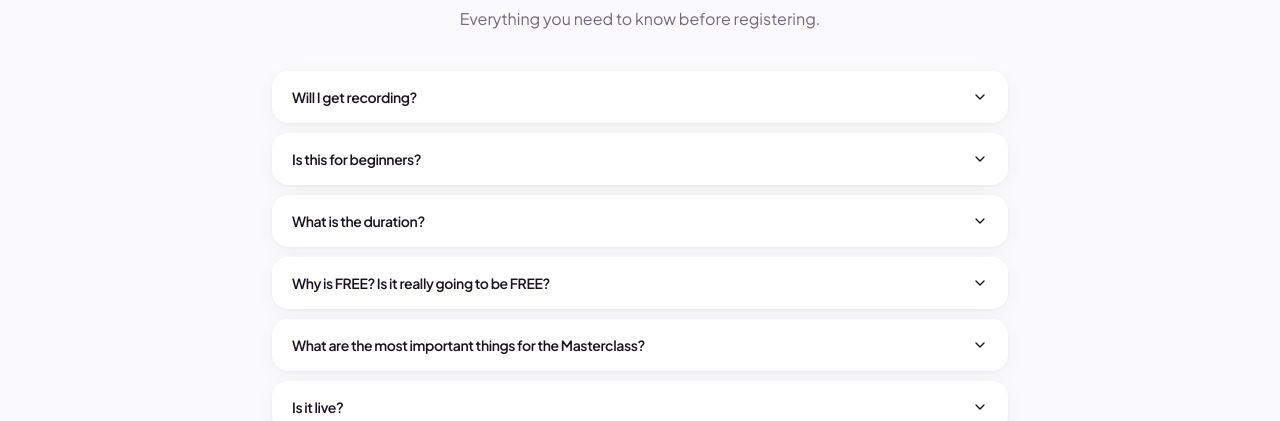
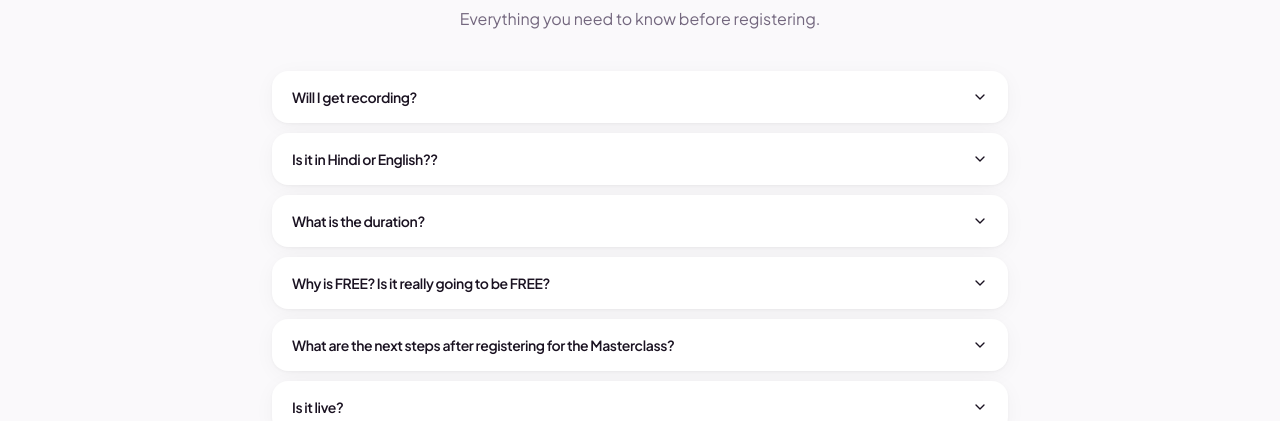
Before and after one commit to offbeatculture/Scientific-Manifestation-fb13, a React (Vite) app: page /ga13 in a window 1280 px wide. Shown: the part 5420-5841 px from the top of the page. Built offline with nearby package versions, Linux system fonts and the light colour scheme; no server answers; the HTML template or start-up script is replaced by a standard one.

Commit message:
update in faq

```diff
--- a/src/components/landing/FAQ.tsx
+++ b/src/components/landing/FAQ.tsx
@@ -2,12 +2,12 @@ import { Accordion, AccordionContent, AccordionItem, AccordionTrigger } from "@/
 import AnimatedSection from "./AnimatedSection";
 
 const faqs = [
-  { q: "Will I get recording?", a: "This is a LIVE-only session and recordings will not be shared. Be there live to get the full experience and interact directly with Ankit." },
-  { q: "Is this for beginners?", a: "Absolutely. Whether you're just starting or have tried manifestation before, this session is designed to work for all levels with a scientific approach." },
-  { q: "What is the duration?", a: "The masterclass is exactly 90 minutes — packed with actionable strategies, live exercises, and a complete blueprint you can use immediately." },
-  { q: "Why is FREE? Is it really going to be FREE?", a: "Yes, 100% free. Ankit believes everyone deserves access to this knowledge. This is a limited-time offer to help as many people as possible." },
-  { q: "What are the most important things for the Masterclass?", a: "Come with an open mind, a notebook, and a quiet space. That's all you need to make the most of this transformative session." },
-  { q: "Is it live?", a: "Yes! This is a fully live and interactive Zoom session. You'll be able to ask questions and participate in real-time exercises." },
+  { q: "Will I get recording?", a: "No. It is a limited time broadcast only. The recordings are not shared." },
+  { q: "Is it in Hindi or English??", a: "This workshop will be conducted in English only." },
+  { q: "What is the duration?", a: "It is a 90 minutes program. The timing is mentioned at the top of this page." },
+  { q: "Why is FREE? Is it really going to be FREE?", a: "We want to reach as many people as possible, and give them an opportunity to transform their life. But the real cost of this masterclass is Rs. 499. It’s NOT going to be FREE in the near future. So, register before the price goes up." },
+  { q: "What are the next steps after registering for the Masterclass?", a: "You have to join the WhatsApp group for the Masterclass. All the announcements will be communicated to the group. We will also be sharing a link to the Masterclass over the registered email ID." },
+  { q: "Is it live?", a: "This Masterclass was originally recorded during a live session and is now available as a limited-time broadcast.- You’ll experience the full energy of the original session — just like those who attended it live." },
 ];
 
 const FAQ = () => (
--- a/src/components/landing/ga/FAQGa.tsx
+++ b/src/components/landing/ga/FAQGa.tsx
@@ -2,12 +2,12 @@ import { Accordion, AccordionContent, AccordionItem, AccordionTrigger } from "@/
 import AnimatedSection from "../AnimatedSection";
 
 const faqs = [
-  { q: "Will I get recording?", a: "This is a LIVE-only session and recordings will not be shared. Be there live to get the full experience and interact directly with Ankit." },
-  { q: "Is this for beginners?", a: "Absolutely. Whether you're just starting or have tried manifestation before, this session is designed to work for all levels with a scientific approach." },
-  { q: "What is the duration?", a: "The masterclass is exactly 90 minutes — packed with actionable strategies, live exercises, and a complete blueprint you can use immediately." },
-  { q: "Why is FREE? Is it really going to be FREE?", a: "Yes, 100% free. Ankit believes everyone deserves access to this knowledge. This is a limited-time offer to help as many people as possible." },
-  { q: "What are the most important things for the Masterclass?", a: "Come with an open mind, a notebook, and a quiet space. That's all you need to make the most of this transformative session." },
-  { q: "Is it live?", a: "Yes! This is a fully live and interactive Zoom session. You'll be able to ask questions and participate in real-time exercises." },
+  { q: "Will I get recording?", a: "No. It is a limited time broadcast only. The recordings are not shared." },
+  { q: "Is it in Hindi or English??", a: "This workshop will be conducted in English only." },
+  { q: "What is the duration?", a: "It is a 90 minutes program. The timing is mentioned at the top of this page." },
+  { q: "Why is FREE? Is it really going to be FREE?", a: "We want to reach as many people as possible, and give them an opportunity to transform their life. But the real cost of this masterclass is Rs. 499. It’s NOT going to be FREE in the near future. So, register before the price goes up." },
+  { q: "What are the next steps after registering for the Masterclass?", a: "You have to join the WhatsApp group for the Masterclass. All the announcements will be communicated to the group. We will also be sharing a link to the Masterclass over the registered email ID." },
+  { q: "Is it live?", a: "This Masterclass was originally recorded during a live session and is now available as a limited-time broadcast.- You’ll experience the full energy of the original session — just like those who attended it live." },
 ];
 
 const FAQGa = () => (
```
